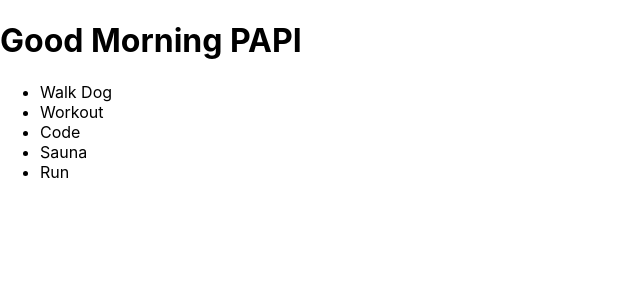
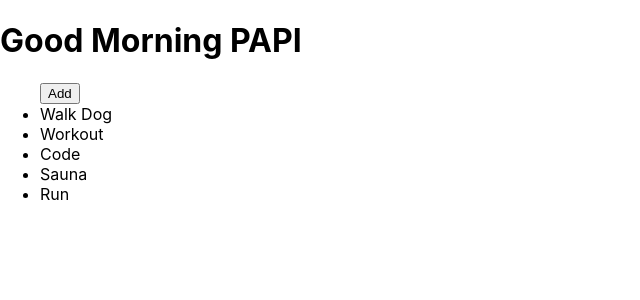
Before and after one commit to DevonTubben/React-practice, a React (Create React App) app: page / in a window 1280 px wide. Shown: the top 300 px of the page, without its empty margins (0-640 px from the left). Built offline with nearby package versions, Linux system fonts and the light colour scheme.

Commit message:
practice

```diff
--- a/src/List.js
+++ b/src/List.js
@@ -10,9 +10,16 @@ class List extends Component {
     renderItems() {
         return this.props.todos.map(item => <Item item={item} string="Hello" list={["Eat", "Stretch", "Chores"]}/>)
     }
+
+    handleClick = (string) => {
+        console.log("string")
+    }
+
+
     render(){
         return (
             <ul>
+                <button onClick={() => this.handleClick("hello")}>Add</button>
                 {this.renderItems()}
             </ul>
         )
@@ -21,9 +28,9 @@ class List extends Component {
 
 export default List
 
- List.defaultProps={
-        todos: ["Eat"]
-    }
+//  List.defaultProps={
+//         todos: ["Eat"]
+//     }
 
 /* <ul>
  <li> Walk Dog</li>
```
